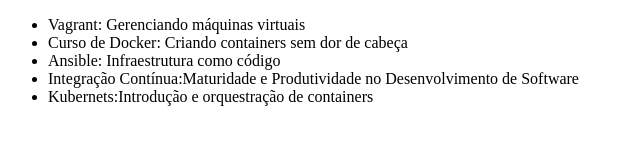
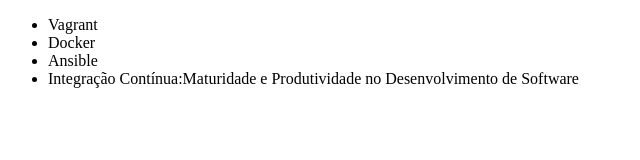
Before and after one commit to Camila270/alura-git, a plain HTML site: page index.html in a window 1280 px wide. Shown: the whole page, without its empty margins (0-640 px from the left). Drawn offline with Linux system fonts and the light colour scheme.

Commit message:
Revert "Master"

```diff
--- a/index.html
+++ b/index.html
@@ -2,15 +2,15 @@
 <html lang="pt-br">
     <head>
         <meta charset="UTF-8">
-        <title>Lista de Cursos de DevOPs da Alura</title>
+        <title>Alura Git</title>
     </head>
     <body>
         <ul>
-            <li>Vagrant: Gerenciando máquinas virtuais</li>
-            <li>Curso de Docker: Criando containers sem dor de cabeça</li>
-            <li>Ansible: Infraestrutura como código </li>
+            <li>Vagrant</li>
+            <li>Docker</li>
+            <li>Ansible</li>
             <li>Integração Contínua:Maturidade e Produtividade no Desenvolvimento de Software</li>
-            <li>Kubernets:Introdução e orquestração de containers</li>
+
         </ul>
     </body>
 </html>
```
